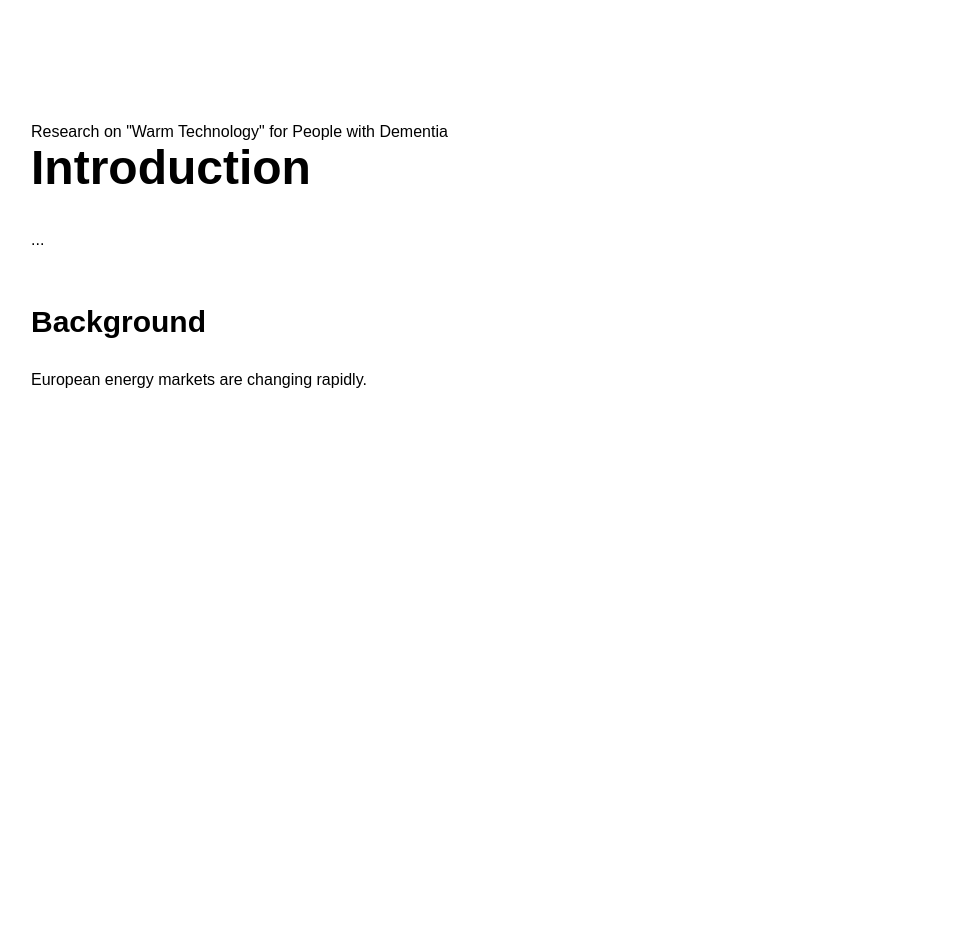
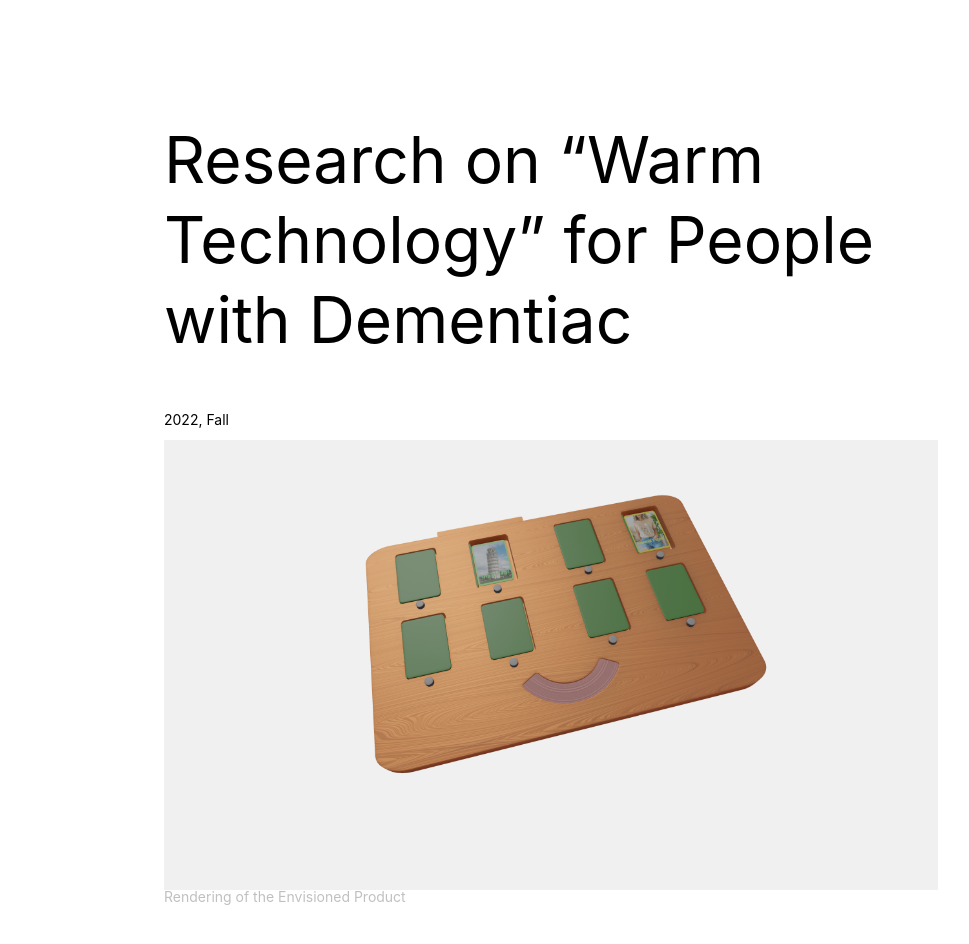
Before and after one commit to GHOCP/OCP-personal-website, a Next.js app: page /research/mtp in a window 1280 px wide. Shown: the top 944 px of the page, without its empty margins (49-1018 px from the left). Before the commit the page ends 820 px from the top, so only its background shows below. Built offline with nearby package versions, Linux system fonts and the light colour scheme.

Commit message:
new mdx components

```diff
--- a/package.json
+++ b/package.json
@@ -10,6 +10,7 @@
   },
   "dependencies": {
     "next": "16.2.1",
+    "next-mdx-remote": "^6.0.0",
     "react": "19.2.4",
     "react-dom": "19.2.4"
   },
--- a/src/app/globals.css
+++ b/src/app/globals.css
@@ -27,12 +27,15 @@ body {
 }
 
 :root {
-  /* Background Colors */
+  /* Colors */
   --background-design: #3B875C;
   --background-research: #812418;
   --background-writing: #2C3559;
   --background-photos: #B79A1A;
   --background-grey-1: #A9A9A9;
+  --background-article: #FFFFFF;
+  --background-grey-pic: #F0F0F0;
+  --text-caption-color: #C0C0C0;
 
   /* Default (Mobile, <640px) padding */
   --page-pl: 2rem;
@@ -178,12 +181,12 @@ body {
 }
 
 body {
-  font-family: Arial, Helvetica, sans-serif;
+  font-family: Inter, Helvetica, Arial, sans-serif;
 }
 
 
 /* ------------------------- */
-@layer components {
+@layer utilities {
   .page-semi-title-size {
     font-size: 30px;
     line-height: 40px;
--- a/src/app/research/[slug]/page.tsx
+++ b/src/app/research/[slug]/page.tsx
@@ -1,30 +1,22 @@
-import { getResearchArticle, getResearchSlugs } from "@/lib/reader";
+import { MDXRemote } from "next-mdx-remote/rsc";
 import { mdxComponents } from "@/components/mdx-components";
-
-export const dynamicParams = false;
-
-export async function generateStaticParams() {
-  return getResearchSlugs().map((slug) => ({ slug }));
-}
+import { getResearchArticle } from "@/lib/reader";
 
 export default async function ArticlePage({
   params,
 }: {
-  params: { slug: string };
+  params: Promise<{ slug: string }>;
 }) {
-  const { slug } = params;
+  const { slug } = await params;
+
   const article = getResearchArticle(slug);
 
-  const ArticleContent = (
-    await import(`@/content/research/${slug}.mdx`)
-  ).default;
-
   return (
-    <main className="min-h-screen responsive-padding-1">
-      <h1>{article.frontmatter.title}</h1>
-      <article className="prose">
-        <ArticleContent components={mdxComponents} />
-      </article>
+    <main className="min-h-screen relative responsive-padding-1 bg-(--background-article) scroll-smooth">
+      {/* <h1>{article.frontmatter.title}</h1> */}
+      <section className="grid-system relative">
+        <MDXRemote source={article.content} components={mdxComponents} />
+      </section>
     </main>
   );
 }
--- a/src/components/ResearchItem.tsx
+++ b/src/components/ResearchItem.tsx
@@ -17,7 +17,7 @@ export default function ResearchItem({ slug, title, date, image }: Props) {
       lg:col-span-4 lg:col-start-2 lg:row-span-3
       xl:col-span-4 xl:col-start-2 xl:row-span-3
       2xl:col-span-4 2xl:col-start-2 2xl:row-span-3
-      4xl:col-span-8 4xl:col-start-3 4xl:row-span-5
+      3xl:col-span-8 4xl:col-start-3 4xl:row-span-5
       grid
       grid-cols-[repeat(2,1fr)]
       gap-x-[24px]
@@ -26,7 +26,7 @@ export default function ResearchItem({ slug, title, date, image }: Props) {
      "
     >
       <div
-        className="col-span-2 row-span-2 4xl:row-span-3 relative bg-cover bg-center"
+        className="col-span-2 row-span-2 3xl:row-span-3 relative bg-cover bg-center"
         style={{ backgroundImage: `url(${image})` }}
       >
         <div className="absolute bottom-20 right-20 page-date-size text-white">
@@ -35,8 +35,8 @@ export default function ResearchItem({ slug, title, date, image }: Props) {
       </div>
 
       {/* Title */}
-      <div className="col-span-2 row-start-3 4xl:row-start-4">
-        <h2 className="page-semi-title-font page-semi-title-size 4xl:text-[60px] 4xl:leading-[80px] text-white">
+      <div className="col-span-2 row-start-3 3xl:row-start-4">
+        <h2 className="page-semi-title-font page-semi-title-size 3xl:text-[60px] 3xl:leading-[80px] text-white">
           {title}
         </h2>
       </div>
--- a/src/components/mdx-components.tsx
+++ b/src/components/mdx-components.tsx
@@ -1,13 +1,33 @@
+import FigureWithBg from "./mdx/FigureWithBg";
+import MainTitle from "./mdx/MainTitle";
+
 export const mdxComponents = {
   h1: (props: React.HTMLAttributes<HTMLHeadingElement>) => (
-    <h1 className="text-5xl font-semibold mb-8" {...props} />
+    <h1
+      className="
+        col-span-2 col-start-1 row-span-4
+        md:col-span-4 md:col-start-2 md:row-span-3
+
+        lg:col-span-6 lg:col-start-2 lg:row-start-1 lg:row-span-2
+        3xl:col-span-8 4xl:col-start-3 4xl:row-span-5
+
+        lg:text-[64px] lg:leading-[80px]
+        3xl:text-[80px] 3xl:leading-[100px]
+
+      "
+      {...props}
+    />
   ),
 
   h2: (props: React.HTMLAttributes<HTMLHeadingElement>) => (
-    <h2 className="text-3xl font-semibold mt-12 mb-6" {...props} />
+    <h2 className="text-3xl font-medium mt-12 mb-6" {...props} />
   ),
 
   p: (props: React.HTMLAttributes<HTMLParagraphElement>) => (
-    <p className="leading-8 mb-6" {...props} />
+    <p className="text-lg leading-8 mb-6" {...props} />
   ),
+
+  MainTitle,
+  FigureWithBg,
+
 };
--- /dev/null
+++ b/src/components/mdx/FigureWithBg.tsx
@@ -0,0 +1,30 @@
+import Image from "next/image";
+
+type FigureProps = {
+  src: string;
+  alt?: string;
+  caption?: string;
+};
+
+export default function FigureWithBg({ src, alt = "", caption }: FigureProps) {
+  return (
+    <figure
+      className="
+      lg:col-span-6 lg:row-span-3 lg:col-start-2
+      bg-(--background-grey-pic) relative"
+    >
+      <Image
+        src={src}
+        alt={alt}
+        width={800}
+        height={600}
+        className="w-4/5 mx-auto object-contain"
+      />
+      {caption && (
+        <figcaption className="text-(--text-caption-color) text-[14px] leading-[14px] absolute left-0 bottom-[-28px] transform -translate-y-full">
+          {caption}
+        </figcaption>
+      )}
+    </figure>
+  );
+}
--- /dev/null
+++ b/src/components/mdx/MainTitle.tsx
@@ -0,0 +1,27 @@
+
+type MainTitleProps = {
+  title: string;
+  date: string;
+};
+
+export default function MainTitle({ title, date }: MainTitleProps) {
+  return (
+    <div
+      className="
+        col-span-2 col-start-1 row-span-4
+        md:col-span-4 md:col-start-2 md:row-span-3
+
+        lg:col-span-6 lg:col-start-2 lg:row-start-1 lg:row-span-2
+        3xl:col-span-8 4xl:col-start-3 4xl:row-span-5
+        relative
+        "
+    >
+      <h1 className="lg:text-[64px] lg:leading-[80px] 3xl:text-[80px] 3xl:leading-[100px]">
+        {title}c
+      </h1>
+      <div className="text-[14px] leading-[20px] absolute left-0 bottom-[-40px] transform -translate-y-full">
+        {date}
+      </div>
+    </div>
+  );
+}
--- a/src/content/research/mtp.mdx
+++ b/src/content/research/mtp.mdx
@@ -4,10 +4,12 @@ date: 2022-FALL
 cover: /images/placeholderPic.png
 ---
 
-# Introduction
+<MainTitle
+  title="Research on “Warm Technology” for People with Dementia"
+  date="2022, Fall"
+/>
 
-...
-
-## Background
-
-European energy markets are changing rapidly.
+<FigureWithBg
+  src="/images/research/board_game19.webp"
+  caption="Rendering of the Envisioned Product"
+/>
```
Also changed, not shown: public/images/research/board_game19.webp (added), 1 other file (tests, documents, lock files or other folders).
